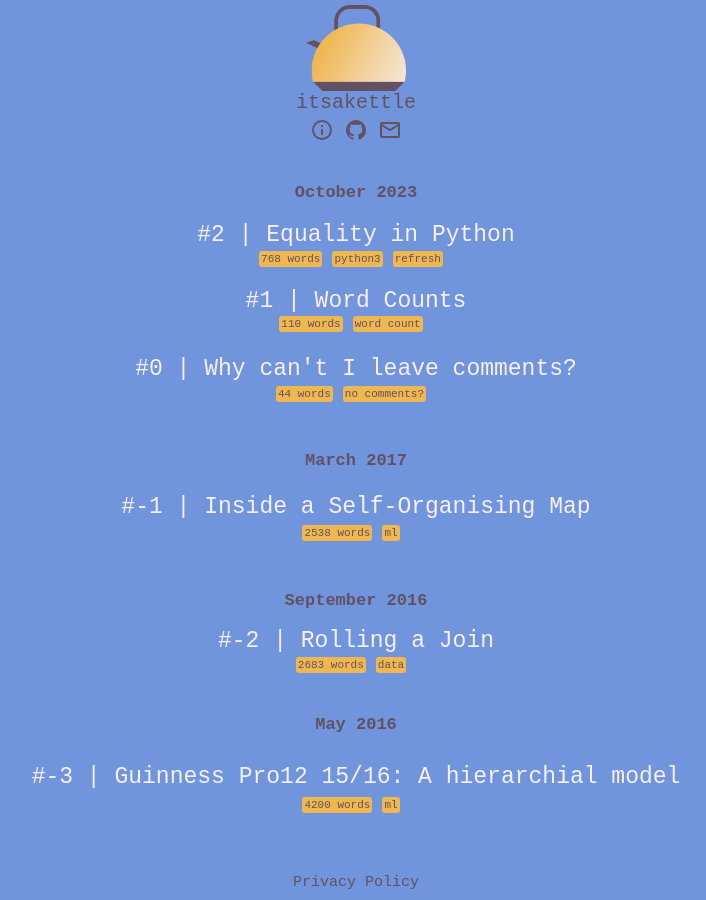
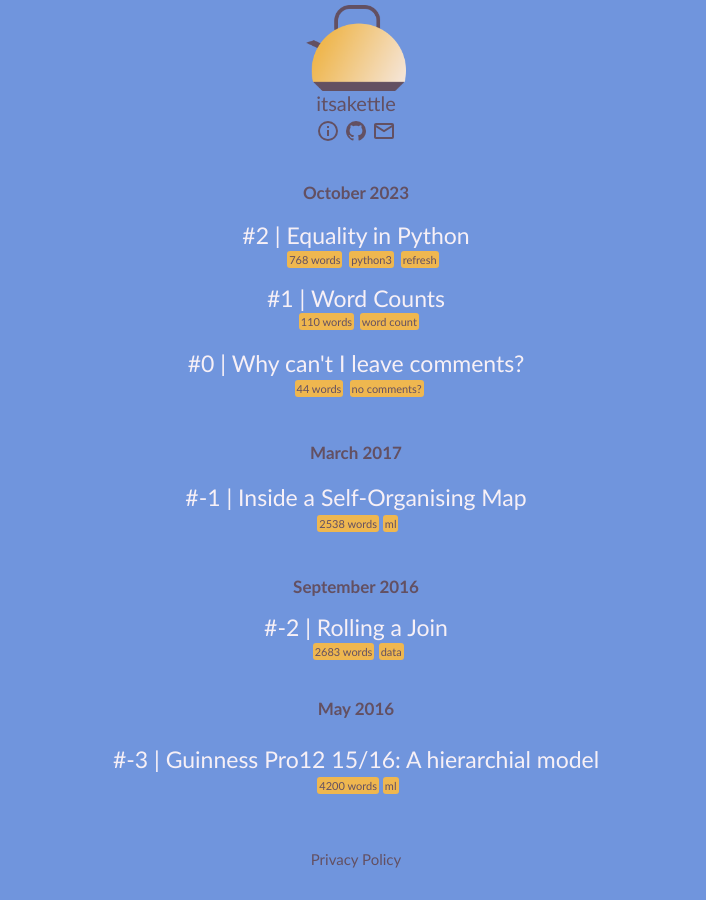
Before and after one commit to itsakettle/itsakettle.github.io, a Jekyll site: the page built from index.md, in a window 1280 px wide. Shown: the whole page, without its empty margins (284-990 px from the left). Built offline with Jekyll 4.4.1, drawn with Linux system fonts in a browser that asks for light colours.

Commit message:
center tags better

```diff
--- a/_sass/variables.scss
+++ b/_sass/variables.scss
@@ -4,4 +4,4 @@
 $black: #635062;
 $syntax_font: Inconsolata, monospace;
 $inline_code: #DBD5DA;
-$main_font: Skia, "Courier New";
+$main_font: Skia, Optima;
--- a/css/main.scss
+++ b/css/main.scss
@@ -180,10 +180,8 @@
 
   &-post-tags-words-container {
     display: flex;
-    justify-content: center;
-
+    gap: 5%;
   }
-
 
   &-post-tags {
     background-color: $orange;
@@ -194,7 +192,6 @@
     justify-content: center;
     font-size: 11px;
     font-family: $main_font;
-    margin-right: 10px;
     white-space: nowrap;
 
     @media screen and (max-width: 400px) {
```
